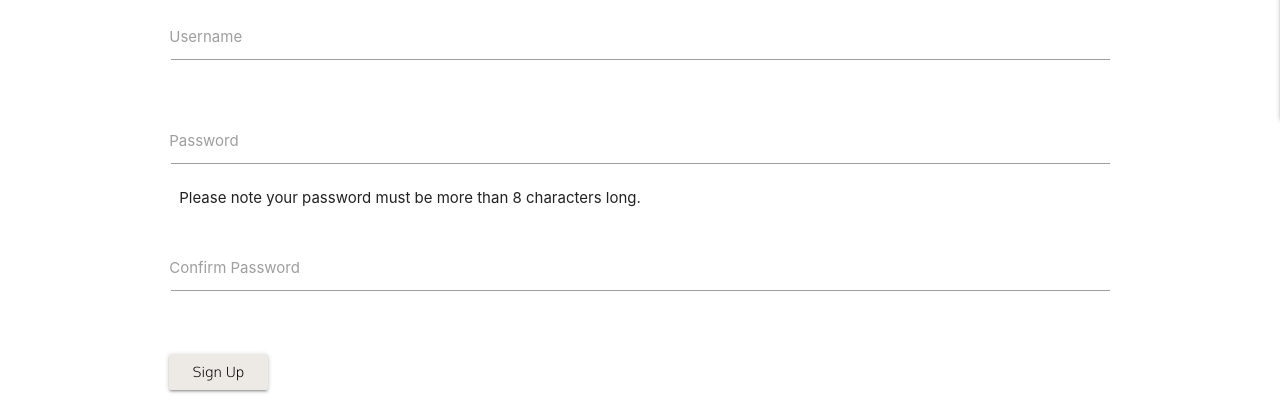
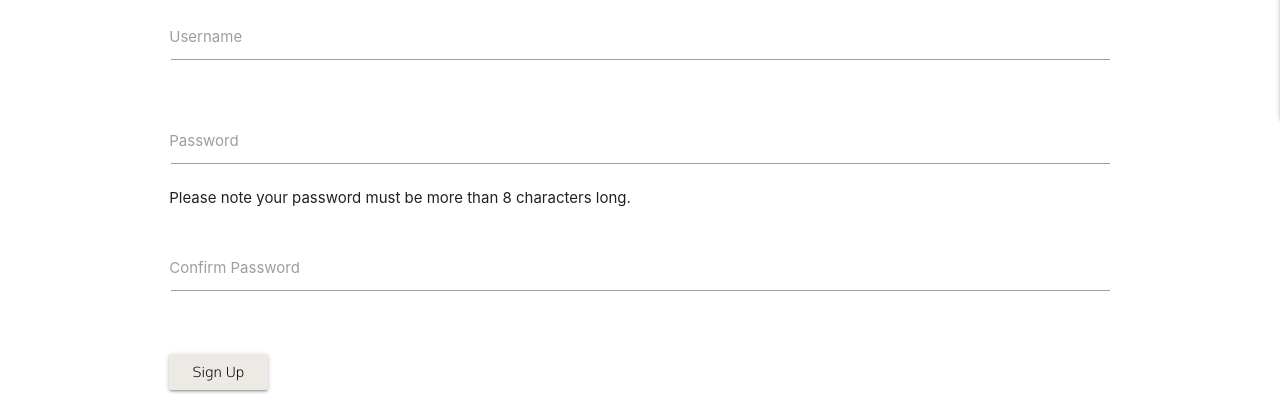
Before and after one commit to Domchap90/recoMedia, a Flask app: page / in a window 1280 px wide. Shown: the part 741-1150 px from the top of the page. Run offline with Flask 2, Linux system fonts and the light colour scheme; data that the repository does not hold is empty; some libraries are stand-ins or nearby versions.

Commit message:
Password hint aligned with form fields.

```diff
--- a/static/css/style.css
+++ b/static/css/style.css
@@ -573,8 +573,8 @@ td{
     height: auto;
     width: auto;
 }
-form .row span {
-    margin-left: 20px;
+form #password-hint {
+    padding-left: 10px;
 }
 #rating ul.dropdown-content{
     width: 40px !important;
--- a/templates/index.html
+++ b/templates/index.html
@@ -43,7 +43,7 @@
                     <input id="password" type="password" name="password" minlength="9" class="validate" oninput="checkPasswordsMatch(this)" /required>
                     <label for="password" class="active" data-error="Please enter your first name.">Password</label>
                 </div>
-                <span>Please note your password must be more than 8 characters long.</span>
+                <div id="password-hint">Please note your password must be more than 8 characters long.</div>
             </div>
             <div class="row">
                 <div class="input-field col s12">
```
